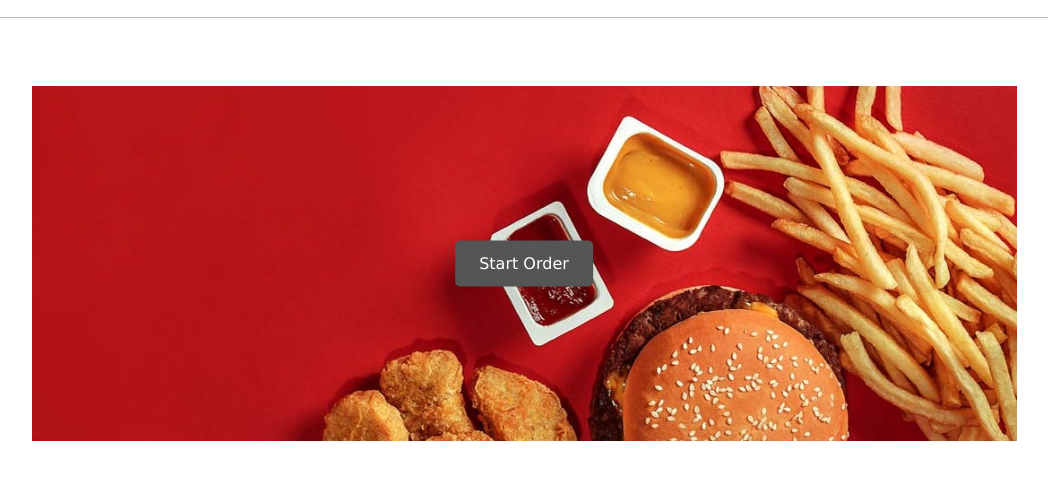
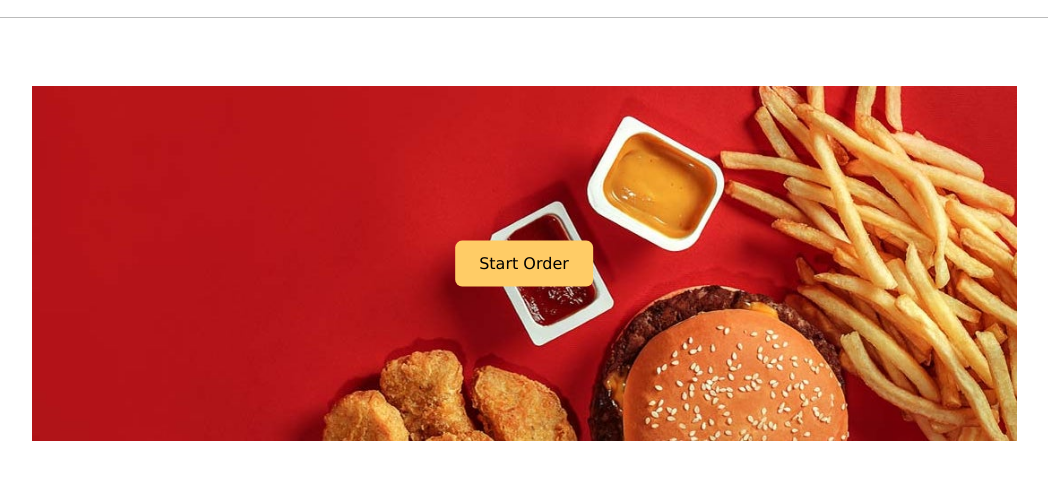
Before and after one commit to lqie02/workshop2, a PHP site: page /fkfood/customer/homepage.php in a window 1280 px wide. Shown: the part 1208-1694 px from the top of the page, without its empty margins (116-1164 px from the left). Run offline with PHP 8.4, Linux system fonts and the light colour scheme; the visitor is signed in with stand-in values (Sample User, id 1).

Commit message:
Update homepage.php

```diff
--- a/adlin/customer/homepage.php
+++ b/adlin/customer/homepage.php
@@ -21,21 +21,21 @@
 .container .btn {
   position: absolute;
   top: 50%;
-  left:50%;
+  left: 50%;
   transform: translate(-50%, -50%);
-  -ms-transform: translate(-50%, -50%);
-  background-color: #555;
-  color: white;
+  -ms-transform: translate(-80%, -80%);
+  background-color: #ffcc66;
+  color: black;
   font-size: 16px;
   padding: 12px 24px;
-  border: none;
+  border: black;
   cursor: pointer;
-  border-radius: 5px;
+  border-radius: 7px;
   text-align: center;
 }
 
 .container .btn:hover {
-  background-color: black;
+  background-color:  #ffe6b3;
 }
 
 
```
